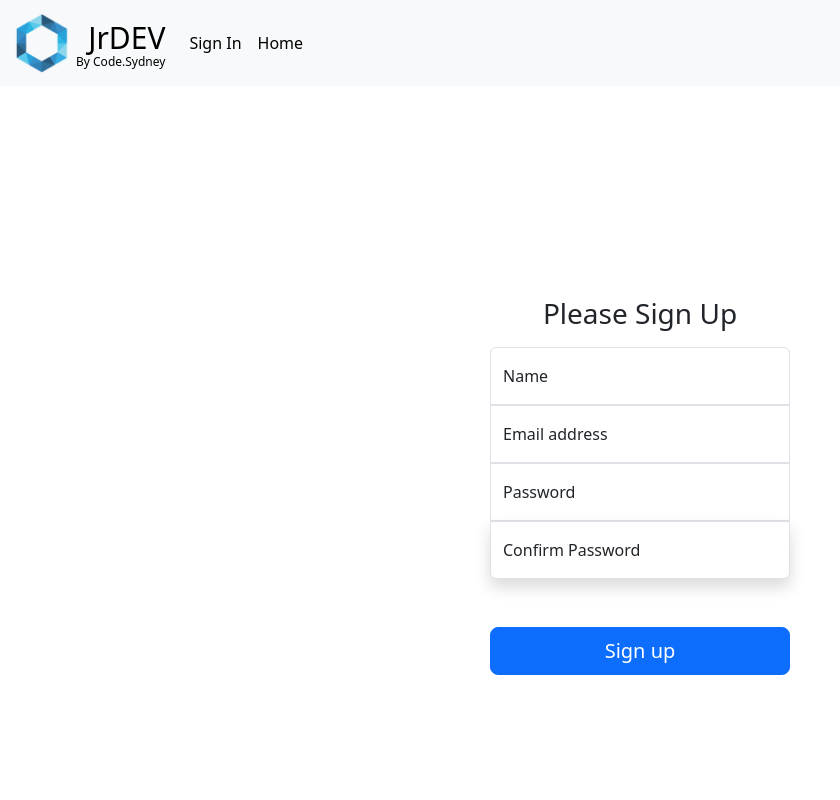
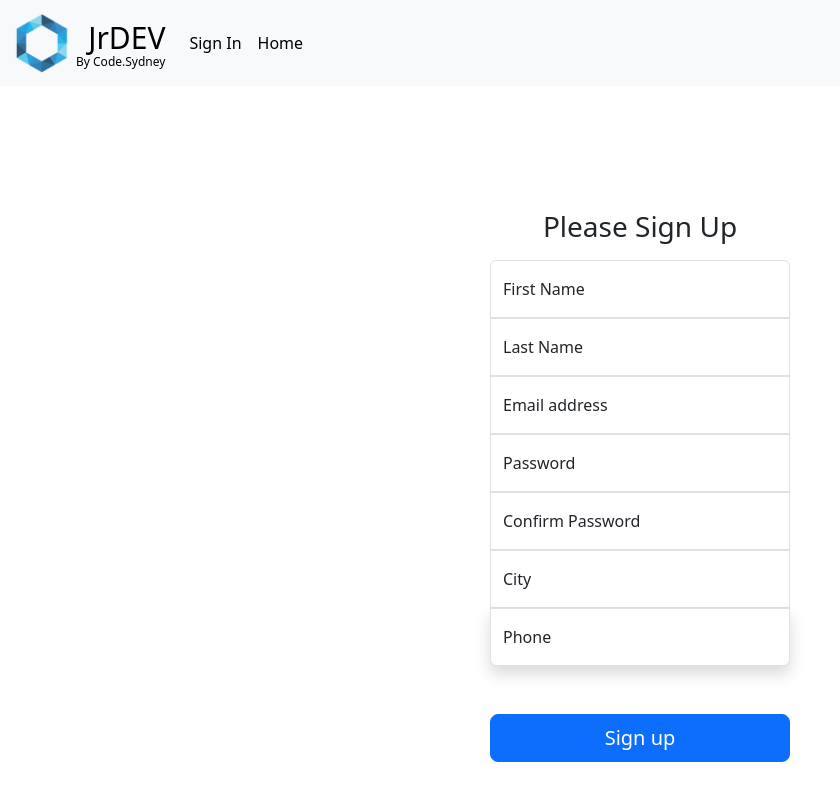
Before and after one commit to codesydney/jrdev, a React (Create React App) app: page /signup in a window 1280 px wide. Shown: the top 800 px of the page, without its empty margins (0-840 px from the left). Built offline with nearby package versions, Linux system fonts and the light colour scheme.

Commit message:
update User signup Form and logic

```diff
--- a/src/components/SignUp.jsx
+++ b/src/components/SignUp.jsx
@@ -7,15 +7,27 @@ function RecruiterSignUp() {
   const navigate = useNavigate()
 
   const [name, setName] = useState("")
+  const [lastName, setLastname] = useState("")
   const [email, setEmail] = useState("")
   const [password, setPassword] = useState("")
   const [passwordConfirm, setPasswordConfirm] = useState("")
+  const [city, setCity] = useState()
+  const [number, setNumber] = useState("")
   const [error, setError] = useState()
   const [valid, setValid] = useState()
   const [login, setLogin] = useState(false)
 
   const handleEmail = (e) => {
     setEmail(e.target.value)
+  }
+  const handleLastName = (e) => {
+    setLastname(e.target.value)
+  }
+  const handleCity = (e) => {
+    setCity(e.target.value)
+  }
+  const handleNumber = (e) => {
+    setNumber(e.target.value)
   }
   const handlePassword = (e) => {
     setPassword(e.target.value)
@@ -26,61 +38,54 @@ function RecruiterSignUp() {
   const handleName = (e) => {
     setName(e.target.value)
   }
-  const handleClear = () => {
-    setName("")
-    setEmail("")
-    setPassword("")
-    setPasswordConfirm("")
-  }
-  const handleError = (respS, resp, error) => {
-    console.log(resp)
+
+  const handleError = (respS, error) => {
     if (respS === "success") {
-      handleClear()
       setError("success")
       console.log("done")
       setValid(true)
       setIsLoggedIn(true)
       navigate("/userdashboard")
     } else {
-      console.log("bad")
-      setPassword("")
-      setPasswordConfirm("")
-      handleErrorType(error)
+      setError(respS)
     }
   }
-  const handleErrorType = (error) => {
-    if (error !== "Invalid input data. Passwords must match") {
-      let serror = error.substring(0, 18)
-      console.log(serror)
-      if (serror === "Invalid input data") {
-        setError("Password too short. Minimum 8!")
-      } else if (serror === "E11000 duplicate k") {
-        setError("User Already Exists.")
-        setLogin(true)
-      }
-    } else {
-      setError(error)
-    }
-  }
+
   const handleSubmit = (e) => {
     e.preventDefault()
-    const data = { name, email, password, passwordConfirm }
-    handlePost(data)
+    if (password !== passwordConfirm) {
+      setError("Password do not match!")
+    } else {
+      const data = {
+        email,
+        password,
+        firstName: name,
+        lastName,
+        city,
+        phone: number,
+      }
+      handlePost(data)
+    }
   }
 
   const handlePost = (user) => {
-    const url = "https://jrdevau.herokuapp.com/api/v1/users/signUp"
+    const url = "http://localhost:3005/api/user/signup"
     fetch(url, {
       method: "POST",
       headers: {
         "Content-Type": "application/json",
       },
       body: JSON.stringify(user),
-    }).then((result) => {
-      result.json().then((resp) => {
-        handleError(resp.status, resp, resp.message)
+    })
+      .then((result) => {
+        console.log(result)
+        result.json().then((resp) => {
+          handleError(resp.status, resp.message)
+        })
       })
-    })
+      .catch((error) => {
+        console.log(error)
+      })
   }
 
   return (
@@ -94,11 +99,22 @@ function RecruiterSignUp() {
                 type='text'
                 className='form-control rounded-0 rounded-top'
                 id='floatingInput'
-                placeholder='Name'
+                placeholder='First Name'
                 onChange={handleName}
                 value={name}
               />
-              <label htmlFor='floatingInput'>Name</label>
+              <label htmlFor='floatingInput'>First Name</label>
+            </div>
+            <div className='form-floating'>
+              <input
+                type='text'
+                className='form-control rounded-0 '
+                id='floatingInput'
+                placeholder='LastName'
+                onChange={handleLastName}
+                value={lastName}
+              />
+              <label htmlFor='floatingInput'>Last Name</label>
             </div>
             <div className='form-floating'>
               <input
@@ -122,16 +138,38 @@ function RecruiterSignUp() {
               />
               <label htmlFor='floatingPassword'>Password</label>
             </div>
-            <div className='form-floating mb-5'>
+            <div className='form-floating'>
               <input
                 type='password'
-                className='form-control rounded-0 rounded-bottom shadow mb-1'
+                className='form-control rounded-0   '
                 id='floatingPassword'
                 placeholder='Confirm Password'
                 onChange={handlePasswordConfirm}
                 value={passwordConfirm}
               />
               <label htmlFor='floatingPassword'>Confirm Password</label>
+            </div>
+            <div className='form-floating'>
+              <input
+                type='password'
+                className='form-control rounded-0   '
+                id='floatingPassword'
+                placeholder='Confirm Password'
+                onChange={handleCity}
+                value={city}
+              />
+              <label htmlFor='floatingPassword'>City</label>
+            </div>
+            <div className='form-floating mb-5'>
+              <input
+                type='number'
+                className='form-control rounded-0 rounded-bottom shadow mb-1'
+                id='floatingPassword'
+                placeholder='Confirm Password'
+                onChange={handleNumber}
+                value={number}
+              />
+              <label htmlFor='floatingPassword'>Phone</label>
               <p className={valid ? "text-success" : "text-danger"}>
                 {error} {login && <Link to='/signin'>Sign In</Link>}
               </p>
```
